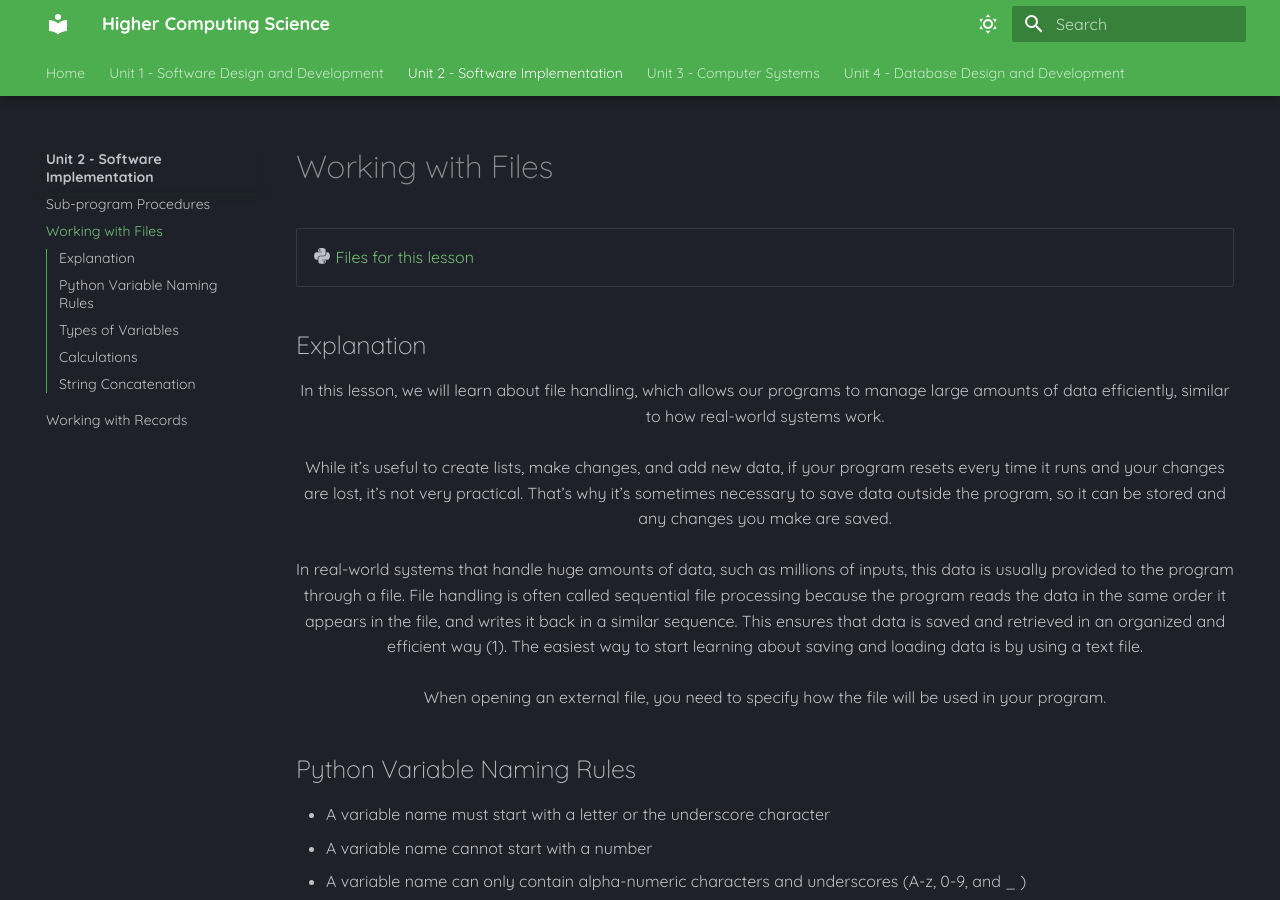
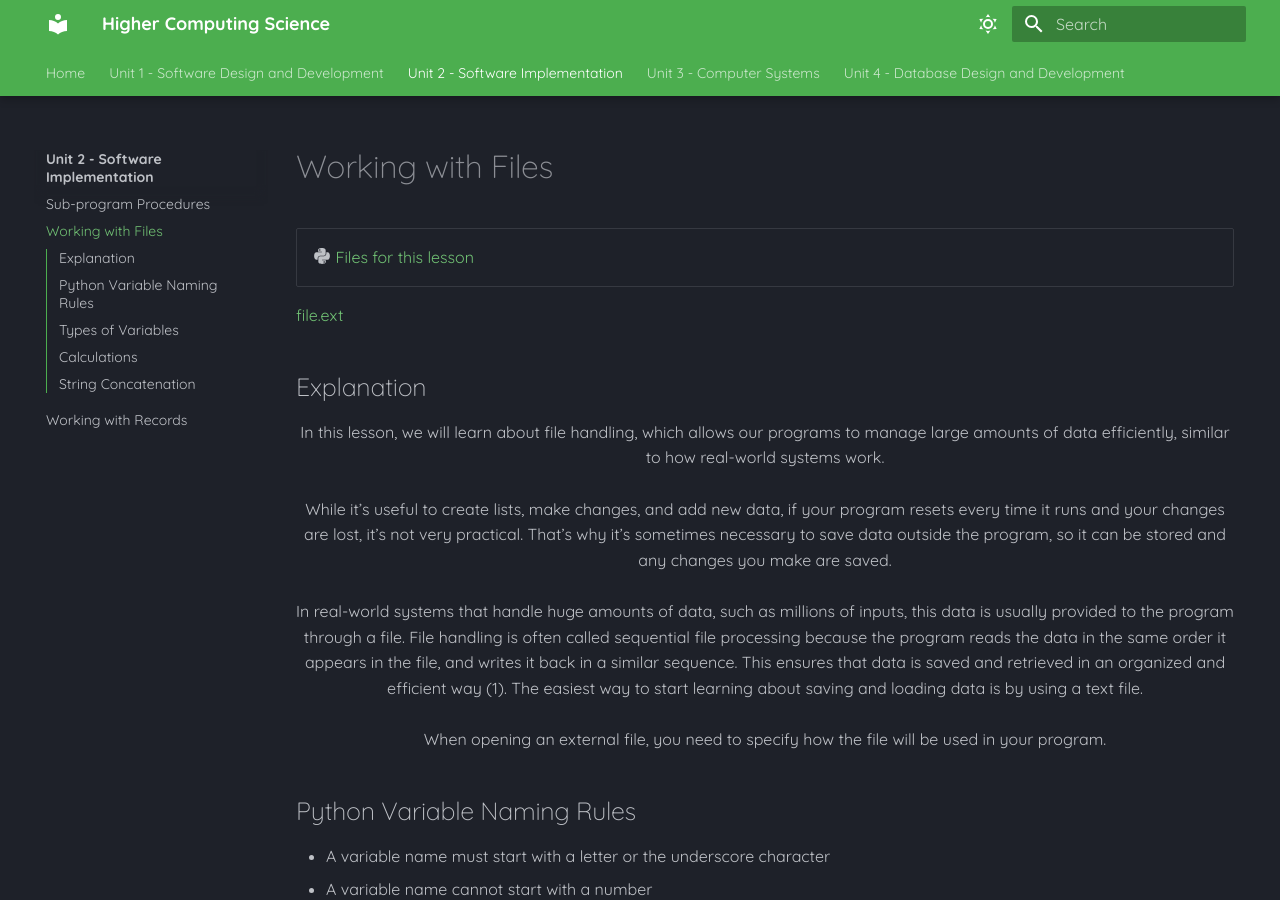
Before and after one commit to Mr-Wood-CS/Higher-Computing-Science-MD-Files, an MkDocs documentation site: the page built from docs/SI/02-Working-with-Files.md, in a window 1280 px wide and 900 px high. Built offline with MkDocs 1.6.1 and Material for MkDocs 9.7.7, drawn with Linux system fonts in a browser that asks for light colours.

Commit message:
Update 02-Working-with-Files.md

```diff
--- a/docs/SI/02-Working-with-Files.md
+++ b/docs/SI/02-Working-with-Files.md
@@ -4,7 +4,7 @@
 - :fontawesome-brands-python: [ Files for this lesson](https://github.com/Mr-Wood-CS/National-5-Computing-Science-Code-Files/tree/b37eed7eaec3ed4b1d16cf3238b6ddd619c9ff1e/05-File-Handling-(csv%20files))
 </div>
 
-
+[file.ext](../static/5.2-Glazing-Company.py){:download}
 
 ## Explanation
 
```
